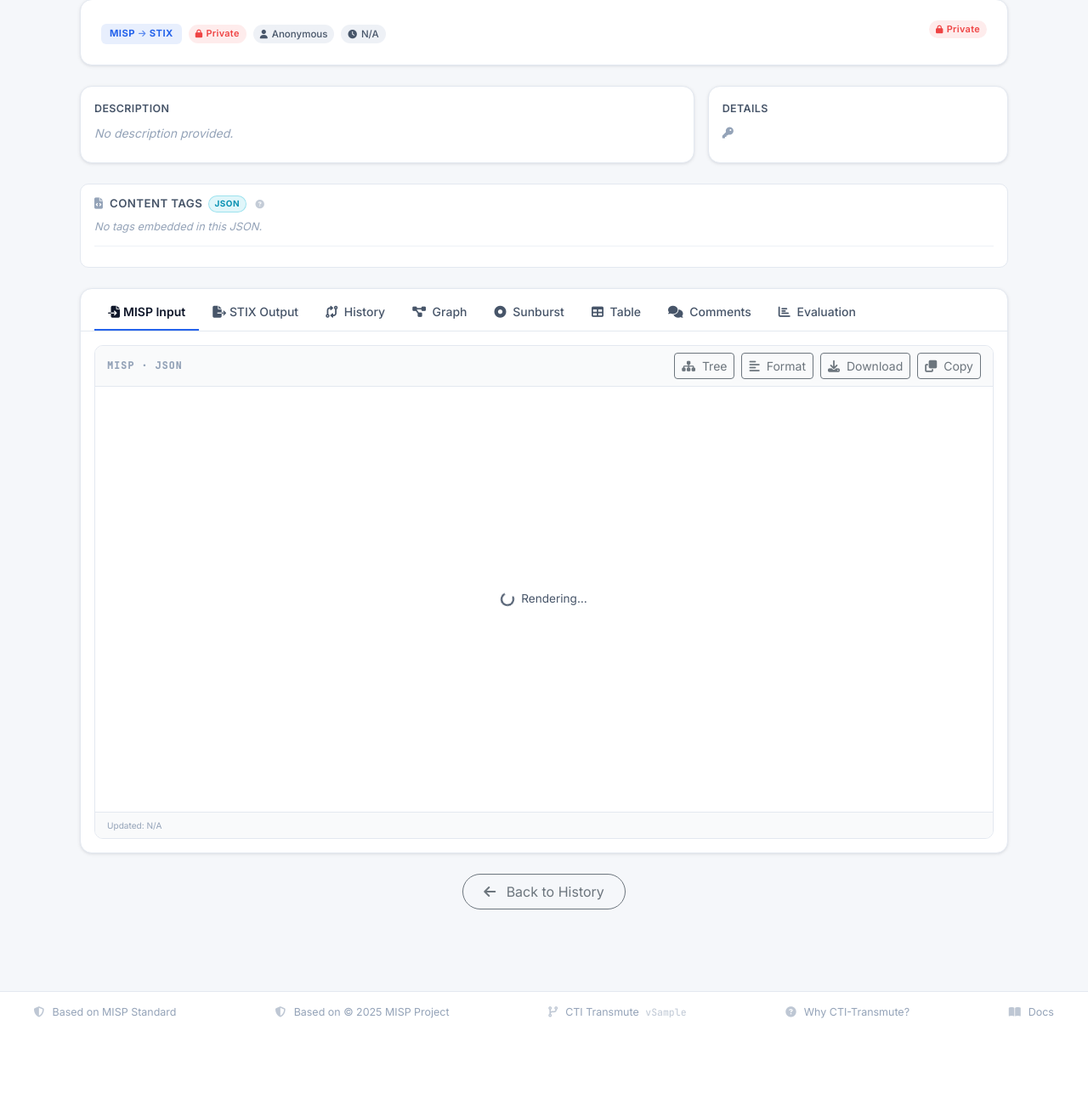
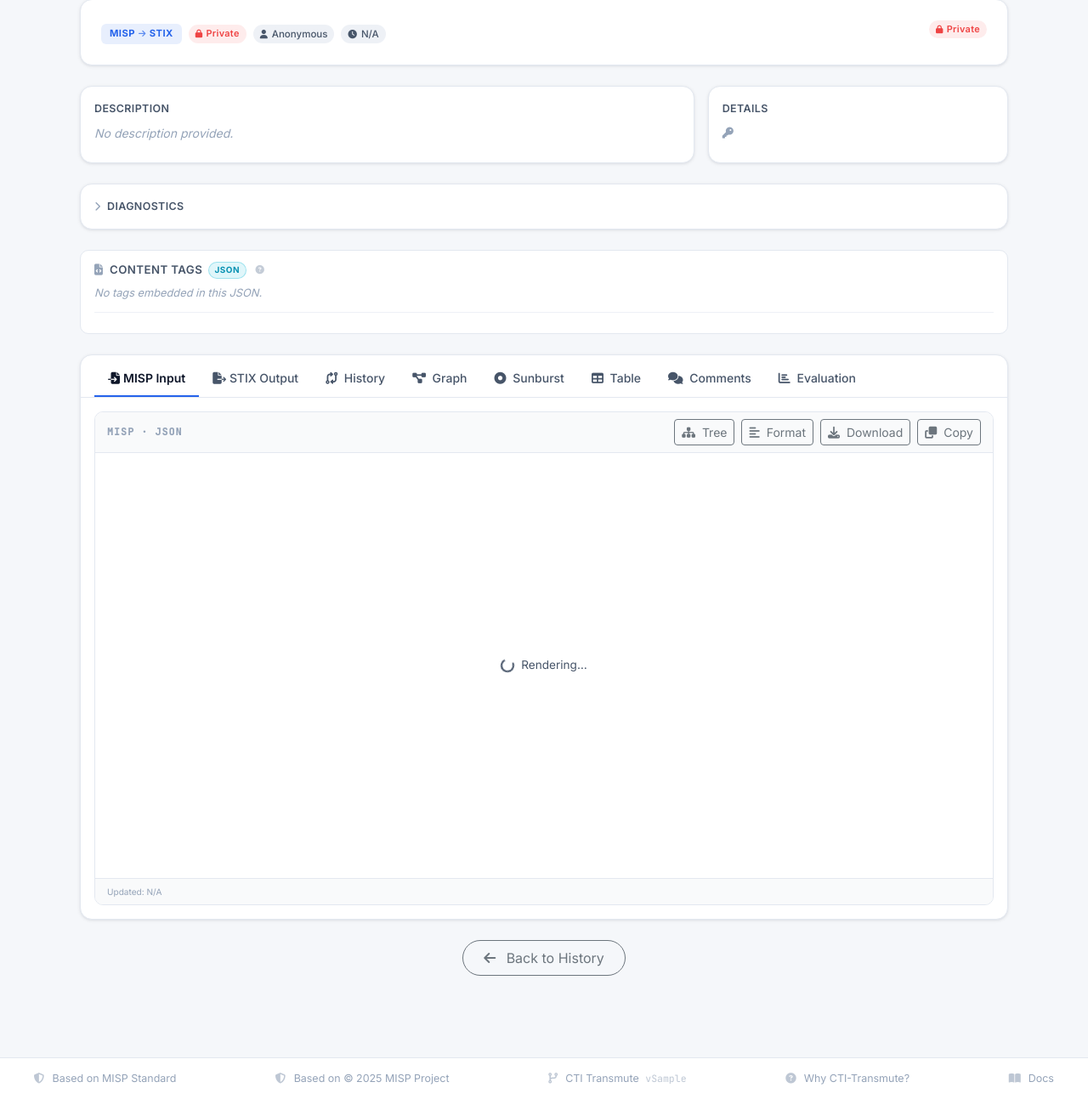
Before and after one commit to MISP/cti-transmute, a Python web app: template website/web/templates/conversions/detail.html in a window 1280 px wide. Shown: the part 129-1422 px from the top of the page at 85% size. Before the commit the page ends 1327 px from the top, so only its background shows below. Run offline with Jinja, Linux system fonts and the light colour scheme; the template is opened without the code that fills it: most values are stand-ins (such as "Sample title", 1, 10 or a date in 2020); some libraries are stand-ins or nearby versions.

Commit message:
add: [website] Show a Conversion's Diagnostics in the web UI
Collapsed panel with a count badge, and a "with N warnings, M errors"
suffix on the convert and refresh messages. A clean conversion reads
exactly as it did.

```diff
--- /dev/null
+++ b/website/web/static/css/diagnostics.css
@@ -0,0 +1,42 @@
+/* The Diagnostics panel, shared by the Conversion detail page and the
+   version-difference page - both render the same blob the same way. */
+.diag-toggle {
+    display: flex;
+    align-items: center;
+    gap: .5rem;
+    width: 100%;
+    padding: 0;
+    border: 0;
+    background: none;
+    color: var(--text);
+    text-align: left;
+}
+.diag-toggle > .fas { font-size: .7rem; color: var(--text-3); }
+.diag-badge {
+    padding: .1rem .5rem;
+    border-radius: var(--radius-sm);
+    background: rgba(245, 158, 11, .16);
+    color: var(--text-2);
+    font-size: .7rem;
+    font-weight: 600;
+}
+.diag-missing { color: var(--text-3); font-style: italic; font-size: .875rem; }
+.diag-group-title {
+    font-size: .78rem;
+    font-weight: 700;
+    text-transform: uppercase;
+    letter-spacing: .04em;
+}
+.diag-group-title.diag-warnings { color: #b45309; }
+.diag-group-title.diag-errors   { color: #b91c1c; }
+.diag-identifier {
+    font-size: .75rem;
+    color: var(--text-2);
+    word-break: break-all;
+}
+.diag-messages {
+    margin: .25rem 0 0;
+    padding-left: 1.25rem;
+    font-size: .82rem;
+    color: var(--text-2);
+}
--- /dev/null
+++ b/website/web/static/js/diagnosticsPanel.js
@@ -0,0 +1,95 @@
+// DiagnosticsPanel — Vue 3 component for what a conversion reported about its
+// own output. Register with: app.component('diagnostics-panel', DiagnosticsPanel)
+//
+// The blob is the converter's own report, kept verbatim, so this only sorts it
+// for display. Three states the surfaces have to tell apart: nothing fetched
+// yet (say nothing), a row that predates Diagnostics (null, "not recorded"),
+// and a conversion that ran clean (reported nothing).
+
+const DiagnosticsPanel = {
+    delimiters: ['[[', ']]'],
+    props: {
+        // The stored blob: undefined until fetched, null when not recorded.
+        diagnostics: { type: Object, default: undefined },
+        title: { type: String, default: 'Diagnostics' },
+        // Collapsed behind a toggle where most conversions are clean and the
+        // panel would otherwise be a permanent empty row.
+        collapsible: { type: Boolean, default: false },
+        missingText: {
+            type: String,
+            default: 'Diagnostics not recorded — this conversion predates Diagnostics tracking.',
+        },
+    },
+    template: `
+<div class="custom-card p-3 mb-4">
+    <button v-if="collapsible" type="button" class="diag-toggle" @click="open = !open">
+        <i class="fas" :class="open ? 'fa-chevron-down' : 'fa-chevron-right'"></i>
+        <span class="form-label mb-0">[[ title ]]</span>
+        <span v-if="state.reported" class="diag-badge">
+            [[ state.warnings_count ]] warnings · [[ state.errors_count ]] errors
+        </span>
+    </button>
+    <p v-else class="form-label mb-2">
+        <i class="fas fa-triangle-exclamation me-1" style="color:var(--text-3);"></i>
+        [[ title ]]
+        <span v-if="state.reported" class="diag-badge ms-1">
+            [[ state.warnings_count ]] warnings · [[ state.errors_count ]] errors
+        </span>
+    </p>
+
+    <div v-show="open" :class="collapsible ? 'mt-3' : ''">
+        <template v-if="state.loaded">
+            <p class="diag-missing mb-0" v-if="!state.recorded">[[ missingText ]]</p>
+            <p class="diag-missing mb-0" v-else-if="!state.reported">
+                Nothing reported — this output is a faithful rendering of its input.
+            </p>
+            <template v-else>
+                <div v-for="group in state.groups" :key="group.kind" class="mb-3">
+                    <p class="diag-group-title mb-2" :class="group.css">[[ group.kind ]]</p>
+                    <div v-for="entry in group.entries" :key="entry.identifier" class="mb-2">
+                        <code class="diag-identifier">[[ entry.identifier ]]</code>
+                        <ul class="diag-messages mb-0">
+                            <li v-for="(message, i) in entry.messages" :key="i">[[ message ]]</li>
+                        </ul>
+                    </div>
+                </div>
+            </template>
+        </template>
+    </div>
+</div>`,
+    data() {
+        return { open: !this.collapsible }
+    },
+    computed: {
+        state() {
+            const blob = this.diagnostics
+            if (blob === undefined) {
+                return { loaded: false, recorded: false, reported: false, groups: [] }
+            }
+            if (blob === null) {
+                return { loaded: true, recorded: false, reported: false, groups: [] }
+            }
+            const counts = blob.counts || {}
+            const groups = [
+                { kind: 'Warnings', css: 'diag-warnings', bucket: blob.warnings || {} },
+                { kind: 'Errors',   css: 'diag-errors',   bucket: blob.errors   || {} },
+            ].map(g => ({
+                kind: g.kind,
+                css: g.css,
+                entries: Object.entries(g.bucket).map(
+                    ([identifier, messages]) => ({ identifier, messages })
+                ),
+            })).filter(g => g.entries.length > 0)
+            return {
+                loaded: true,
+                recorded: true,
+                reported: groups.length > 0,
+                warnings_count: counts.warnings || 0,
+                errors_count: counts.errors || 0,
+                groups,
+            }
+        },
+    },
+}
+
+export default DiagnosticsPanel
--- a/website/web/templates/conversions/detail.html
+++ b/website/web/templates/conversions/detail.html
@@ -2,6 +2,7 @@
 {% block head %}
 <link rel="stylesheet" href="{{ url_for('static', filename='css/detail.css') }}">
 <link rel="stylesheet" href="{{ url_for('static', filename='css/comments.css') }}">
+<link rel="stylesheet" href="{{ url_for('static', filename='css/diagnostics.css') }}">
 <link rel="stylesheet" href="{{ url_for('static', filename='pivotick/pivotick.css') }}">
 <link id="hljs-theme" rel="stylesheet" href="">
 <script src="/static/pivotick/pivotick.iife.js"></script>
@@ -238,6 +239,13 @@
                 </div>
             </div>
         </div>
+
+        <!-- What the conversion reported about its own output. Collapsed: a
+             clean conversion has nothing to say, and most are clean. -->
+        <diagnostics-panel
+            :diagnostics="conversion.diagnostics"
+            :collapsible="true">
+        </diagnostics-panel>
 
         <tag-input
             :conversion-id="{{ conversion.id }}"
@@ -924,6 +932,7 @@
     import PushConversionToMISP from '/static/js/misp/pushConversionToMISP.js';
     import ConversionSunburst from '/static/js/graph/conversionSunburst.js';
     import ConversionTable from '/static/js/graph/conversionTable.js';
+    import DiagnosticsPanel from '/static/js/diagnosticsPanel.js';
     // Delegated because Vue's in-DOM mount recreates these nodes, dropping any
     // listener attached to them directly (and CSP forbids inline on*= handlers).
     const GRAPH_TOOLBAR_ACTIONS = {
@@ -1595,6 +1604,7 @@
     app.component('push-conversion-to-misp', PushConversionToMISP)
     app.component('conversion-sunburst', ConversionSunburst)
     app.component('conversion-table', ConversionTable)
+    app.component('diagnostics-panel', DiagnosticsPanel)
     app.mount('#main-containers')
 
     // Auto-activate evaluation tab (sessionStorage from overview or #eval-tab hash)
```
Also changed, not shown: website/web/conversions/conversions.py (+29 -3 lines), website/web/templates/conversions/compare_version/difference.html (+15 -2 lines).
